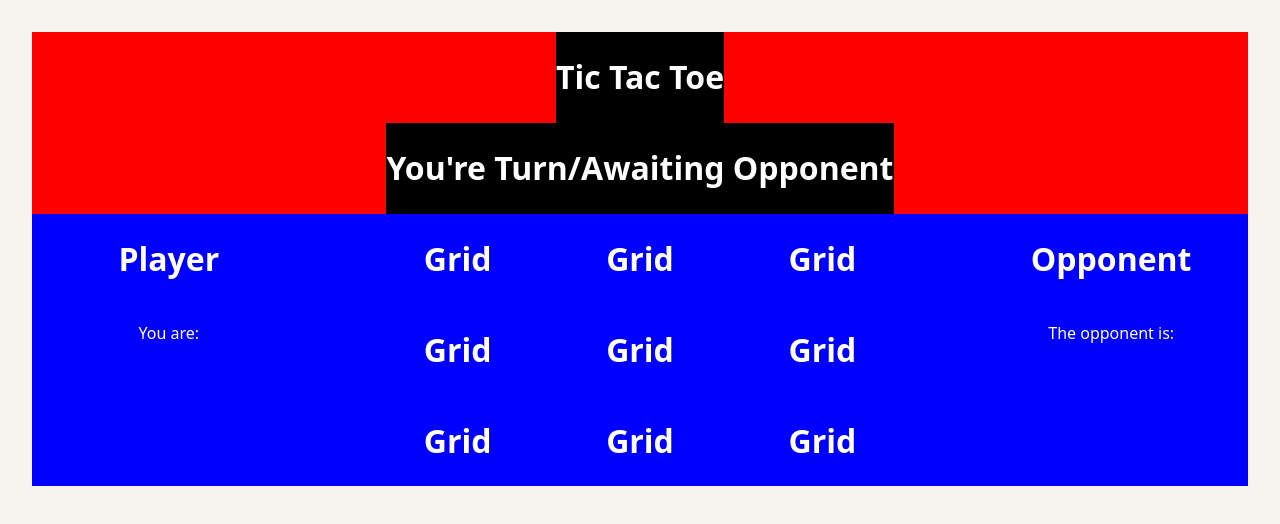
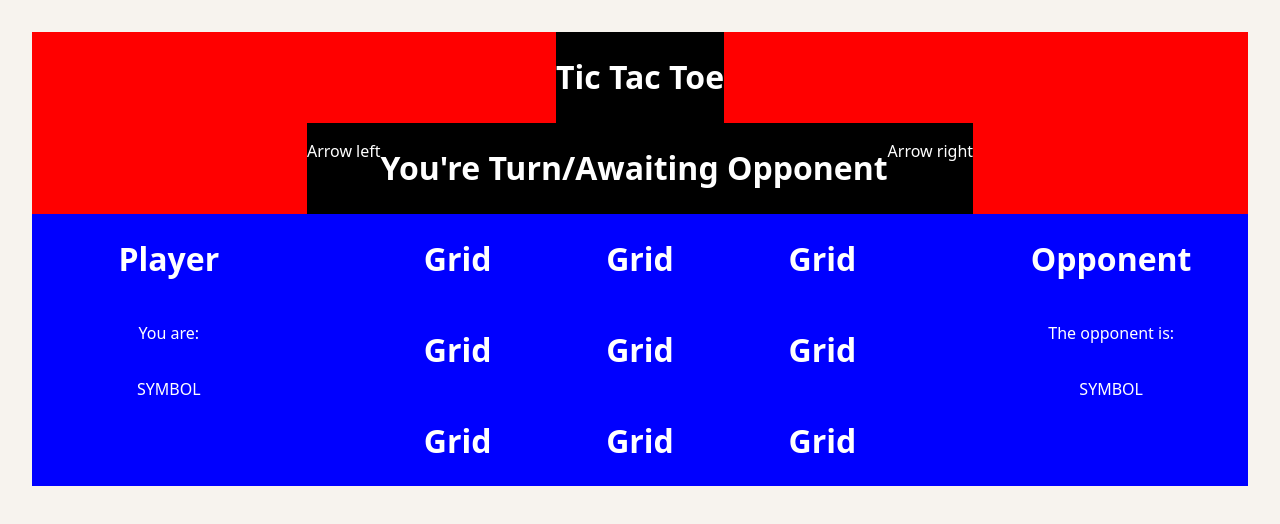
Before and after one commit to JoshuaChua1106/tictactoe-web, a React app in the folder frontend/: page /game in a window 1280 px wide. Shown: the top 524 px of the page. Built offline with nearby package versions, Linux system fonts and the light colour scheme; the HTML template or start-up script is replaced by a standard one.

Commit message:
feat (game-page): Added placeholders for symbols

```diff
--- a/frontend/src/pages/game.css
+++ b/frontend/src/pages/game.css
@@ -26,6 +26,7 @@
 }
 
 .turn-indicator {
+    display: flex;
     background-color: black;
     color: white;
 }
--- a/frontend/src/pages/game.tsx
+++ b/frontend/src/pages/game.tsx
@@ -14,7 +14,10 @@ function GamePage() {
 
             {/* Turn Indicator */}
             <div className="turn-indicator">
+                <p>Arrow left</p>
                 <h1>You're Turn/Awaiting Opponent</h1>
+                <p>Arrow right</p>
+
             </div>
         </div>
 
@@ -23,6 +26,8 @@ function GamePage() {
             <div className="player-status">
                 <h1>Player</h1>
                 <p>You are:</p>
+                <p>SYMBOL</p>
+
             </div>
 
             {/* Game field */}
@@ -42,6 +47,8 @@ function GamePage() {
             <div className="player-status">
                 <h1>Opponent</h1>
                 <p>The opponent is:</p>
+                <p>SYMBOL</p>
+
             </div>
 
         </div>
```
